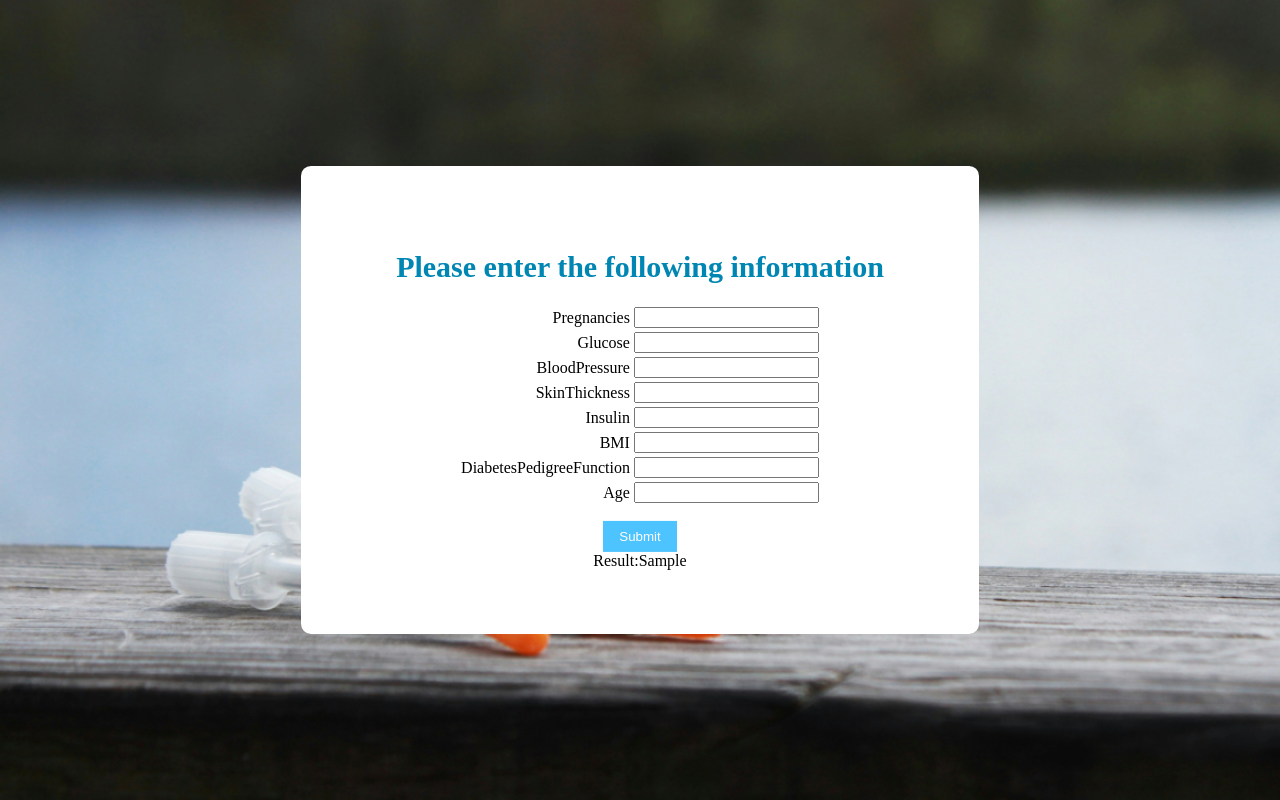
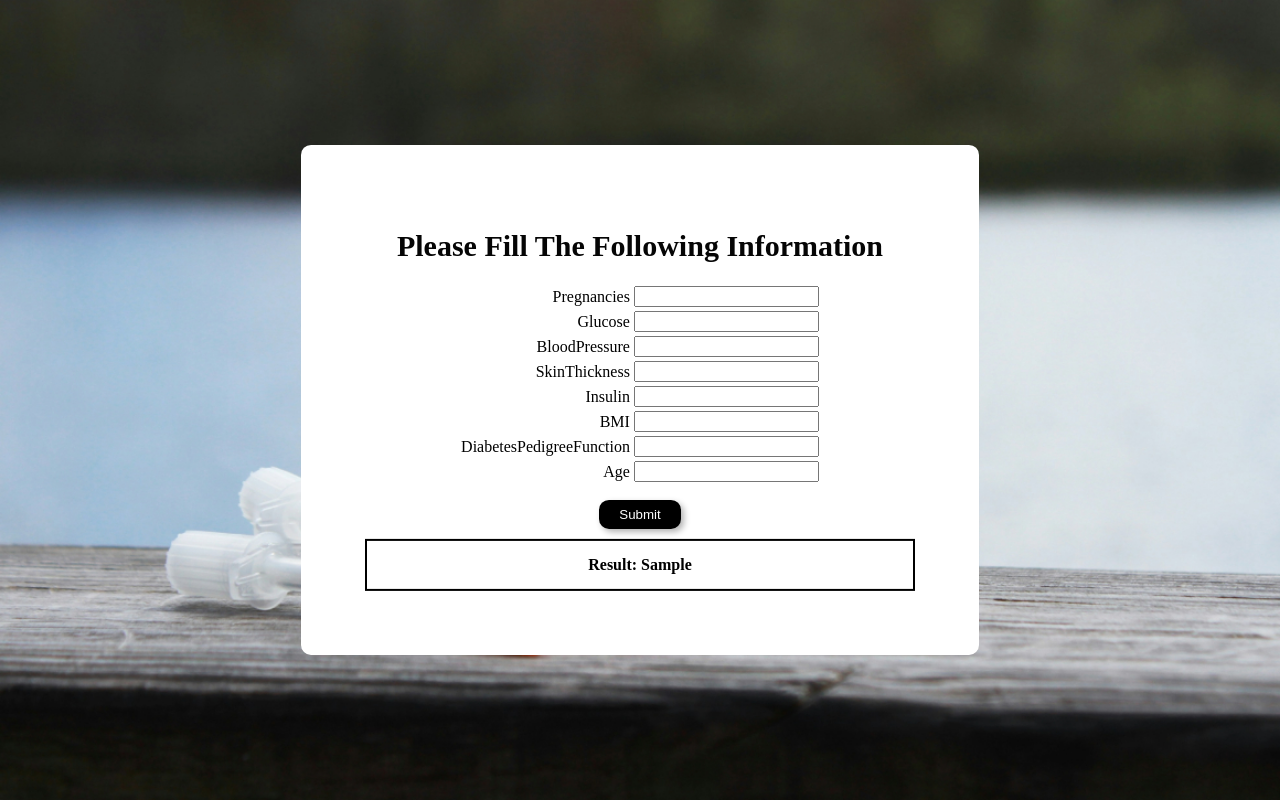
Before and after one commit to jephinTJ/Diabetes-Prediction-Pima-Indians, a Django app: template DiabetesPrediction/templates/predict.html in a window 1280 px wide. Run offline with Django 5.2, Linux system fonts and the light colour scheme; the template is opened without the code that fills it: most values are stand-ins (such as "Sample title", 1, 10 or a date in 2020).

Commit message:
minor appearance updates

```diff
--- a/DiabetesPrediction/templates/predict.html
+++ b/DiabetesPrediction/templates/predict.html
@@ -28,23 +28,33 @@
         padding: 5%;
       }
       h1 {
-        color: #0086b3;
+        color: #050505;
         font-size: 30px;
         font-weight: bold;
       }
       input[type="submit"] {
-        background-color: #4dc3ff;
+        background-color: #000000;
+        border: none;
+        color: rgb(255, 255, 255);
         border: 2px;
-        color: white;
-        padding: 8px 16px;
+        padding: 7px 20px;
         cursor: pointer;
         margin-top: 15px;
+        border-radius: 10px; /* Adjust radius value for desired curve */
+        box-shadow: 3px 3px 6px rgba(0, 0, 0, 0.3); /* Add drop shadow */
+      }
+      .result-box {
+        border: 2px solid black; /* Or any desired border style */
+        padding: 15px;
+        margin-top: 10px;
+        text-align: center;
+        font-weight: bold;
       }
     </style>
   </head>
   <body>
     <div align="center" class="main">
-      <h1>Please enter the following information</h1>
+      <h1>Please Fill The Following Information</h1>
       <form action="result">
         <table>
           <tr>
@@ -82,7 +92,8 @@
         </table>
         <input type="submit" />
       </form>
-      Result:{{result2}}
+      <div class="result-box">Result: {{ result2 }}</div>
+      </div>
     </div>
   </body>
 </html>
```
